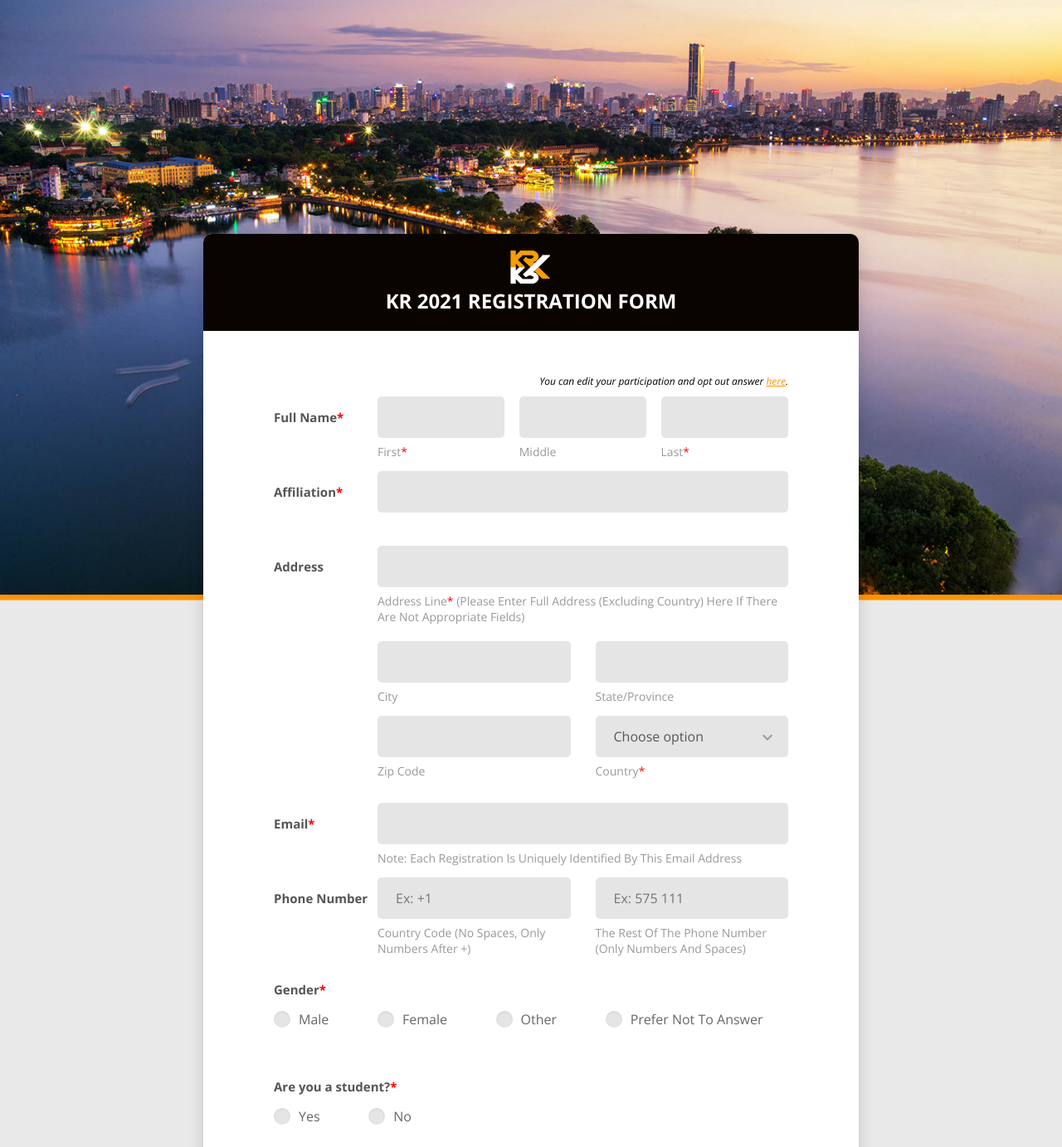
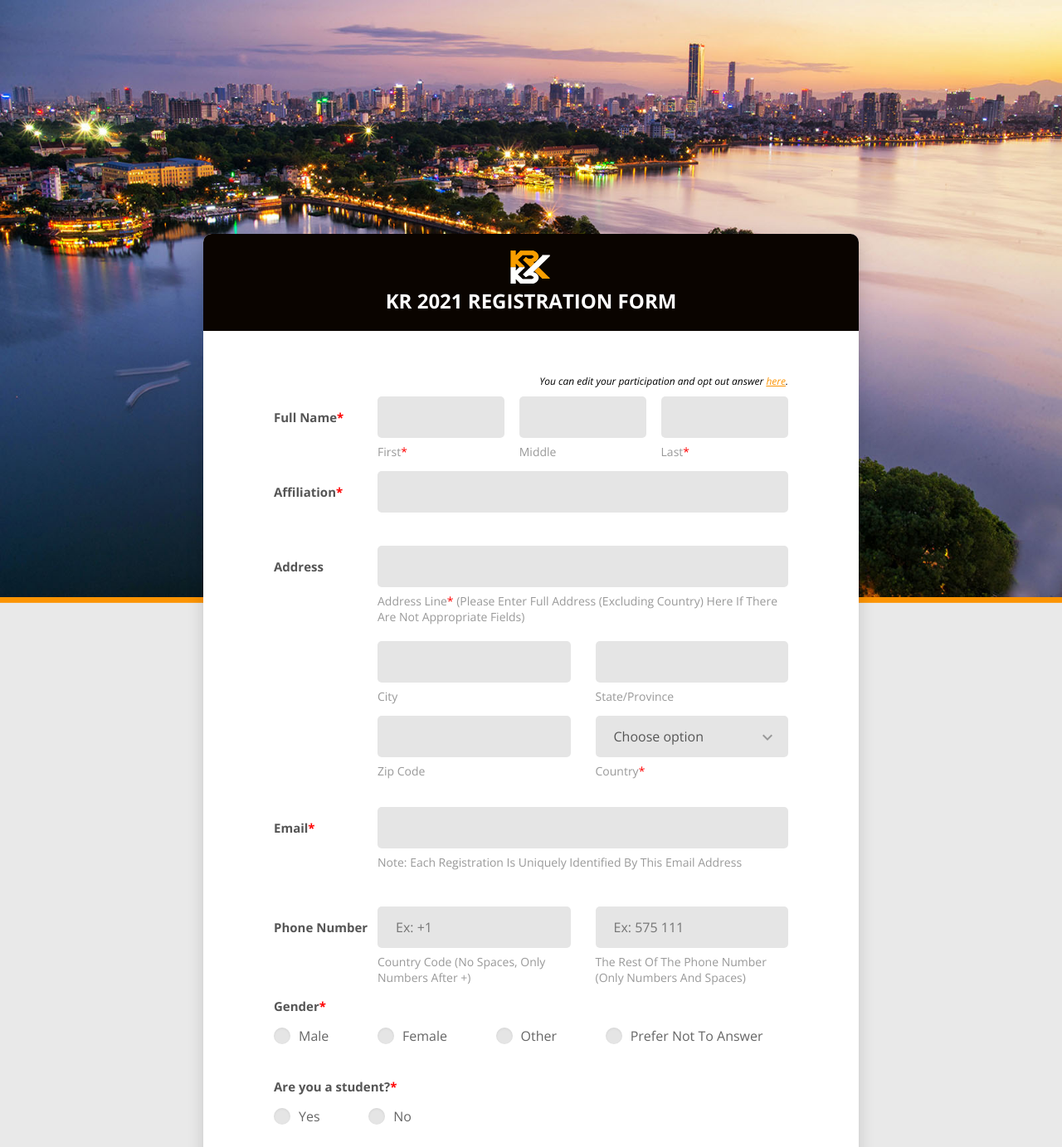
Before and after one commit to ltran1612/KR-2021-Website, a PHP site: page / in a window 1280 px wide; the page is wider, and only the part inside the window is pictured. Shown: the top 1383 px of that part at 83% size. Run offline with PHP 8.4, Linux system fonts and the light colour scheme.

Commit message:
try out padding

```diff
--- a/index.php
+++ b/index.php
@@ -122,7 +122,7 @@
                         </div>
 
                         <!--POSTAL, COUNTRY-->
-                        <div class="form-row m-b-55" >
+                        <div class="form-row" >
                             <div class="name"></div>
                             <div class="value">
                                 <div class="row row-space">
@@ -392,7 +392,7 @@
                         </div>
 
                         <!--EMAIL-->
-                        <div class="form-row">
+                        <div class="form-row p-t-20">
                             <div class="name">Email<span class="required-field"></span></div>
                             <div class="value">
                                 <div class="input-group">
@@ -404,7 +404,7 @@
 
                         <!--PHONE-->
                         <!--PHONE NUMBER-->
-                        <div class="form-row m-b-55">
+                        <div class="form-row p-t-30">
                             <div class="name">Phone Number</div>
                             <div class="value">
                                 <div class="row row-space">
@@ -446,7 +446,7 @@
                         </div>
 
                         <!--STUDENT?-->
-                        <div class="form-row p-t-20">
+                        <div class="form-row m-b-55">
                             <label class="label label--block">Are you a student?<span class="required-field"></span></label>
                             <div class="p-t-15">
                                 <label class="radio-container m-r-55">Yes
```
